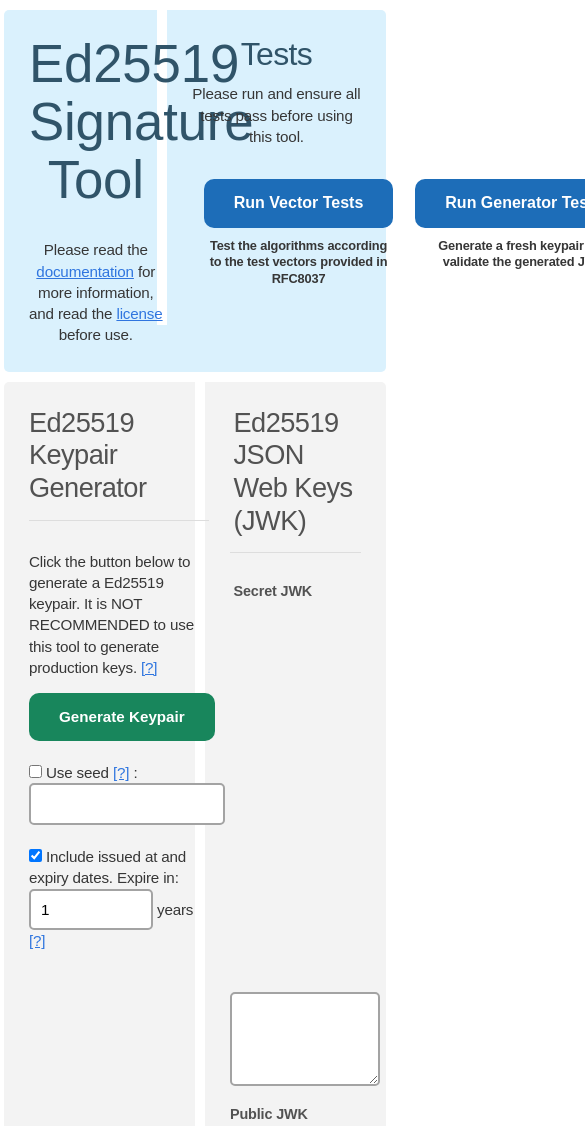
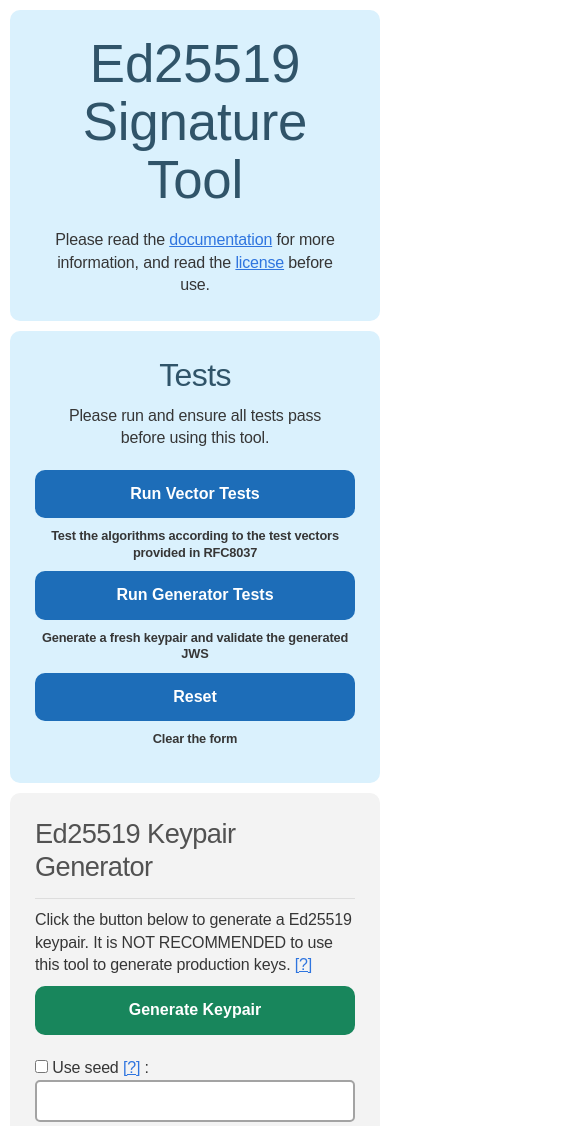
Before and after one commit to isaacchua/ed25519-signature-tool, a plain HTML site: page Ed25519.html in a window 390 px wide. Shown: the top 1126 px of the page, 585 px wide, since content can reach past the window. Drawn offline with Linux system fonts and the light colour scheme.

Commit message:
Reworked user interface to make it fully responsive.

```diff
--- a/Ed25519.html
+++ b/Ed25519.html
@@ -18,39 +18,34 @@
 	<![endif]-->
 
 	<form>
-		<div class="page-header">
-
-		<div class="section-title">
+		<div class="container container-header">
+			<div class="section section-title">
 				<h1>Ed25519<br>Signature Tool</h1>
 				<p>Please read the <a href="#documentation">documentation</a> for more information, and read the <a href="LICENSE">license</a> before use.</p>
-		</div> <!--/.section-title-->
+			</div> <!--/.section.section-title-->
 
-		<div class="section-tests">
+			<div class="section section-tests">
 				<h2>Tests</h2>
 				<p>Please run and ensure all tests pass before using this tool.</p>
-		<p>
+				<div class="container container-button-box">
+					<div class="button-box">
+						<input type="button" id="runVectorTests" value="Run Vector Tests" class="btn"></input>
+						<p>Test the algorithms according to the test vectors provided in RFC8037</p>
+					</div>
+					<div class="button-box">
+						<input type="button" id="runGeneratorTests" value="Run Generator Tests" class="btn"></input>
+						<p>Generate a fresh keypair and validate the generated JWS</p>
+					</div>
+					<div class="button-box">
+						<input type="reset" id="resetTests" class="btn"></input>
+						<p>Clear the form</p>
+					</div>
+				</div> <!--/.container.container-button-box-->
+			</div> <!--/.section.section-tests-->
+		</div> <!--/.container-->
 
-			<table>
-				<tr>
-					<td><input type="button" id="runVectorTests" value="Run Vector Tests"></input>
-					<label>Test the algorithms according to the test vectors provided in RFC8037</label></td>
-
-					<td><input type="button" id="runGeneratorTests" value="Run Generator Tests"></input>
-					<label>Generate a fresh keypair and validate the generated JWS</label></td>
-
-					<td><input type="reset"></input>
-					<label>Clear the form</label></td>
-				</tr>
-
-			</table>
-		</p>
-		</div> <!--/.section-tests-->
-		<div class="divider"></div>
-		</div> <!--/.page-header-->
-
-
-		<div class="row">
-		<div class="section-col-left">
+		<div class="container">
+			<div class="section section-content">
 				<h2>Ed25519 Keypair Generator</h2>
 				<p>Click the button below to generate a Ed25519 keypair. It is NOT RECOMMENDED to use this tool to generate production keys. <a href="#doc-production-keys">[?]</a></p>
 				<p>
@@ -61,9 +56,9 @@
 
 					<input type="checkbox" id="includeDates" checked></input> <label for="includeDates">Include issued at and expiry dates.</label> Expire in: <input type="number" id="expiryYears" value="1" step="0.01" min="0" class="textfield years"></input> years <a href="#doc-keypair-dates">[?]</a>
 				</p>
-		</div> <!--/.section-col-left-->
+			</div> <!--/.section.section-content-->
 
-		<div class="section-col-right">
+			<div class="section section-content">
 				<h2>Ed25519 JSON Web Keys (JWK)</h2>
 				<h3>Secret JWK</h3>
 				<p><textarea id="secretKey" rows="4" cols="50" class="textfield"></textarea></p>
@@ -73,28 +68,26 @@
 				<h3>JWK Thumbprint (SHA-256)</h3>
 				<p>This will only work with Ed25519 JWKs. <a href="#doc-jwk-thumbprint">[?]</a></p>
 				<p><input type="text" id="jwkThumbprint" size="50" readonly class="textfield"></input></p>
-		</div> <!--/.section-col-right-->
-		<div class="divider"></div>
-		</div> <!--/.row-->
+			</div> <!--/.section.section-content-->
+		</div> <!--/.container-->
 
-
-
-		<div class="row">
-		<div class="section-col-left">
+		<div class="container">
+			<div class="section section-content">
 				<h2>JSON Web Signature (JWS) with Ed25519</h2>
 
+				<div class="container container-content">
+					<div class="section section-content">
 						<h3>JWS Protected Header</h3>
 						<p>The header MUST conform to the requirements of <a href="https://tools.ietf.org/html/rfc7515#section-4">RFC 7515 section 4</a>. <a href="#doc-jws-protected-header">[?]</a></p>
 
-		<p><textarea id="jwsProtectedHeader" rows="4" class="textfield"></textarea></p>
+						<p><textarea id="jwsProtectedHeader" rows="4" class="textfield">{"alg":"EdDSA"}</textarea></p>
 
 						<h3>JWS Payload</h3>
 						<p><textarea id="jwsPayload" rows="4" class="textfield"></textarea></p>
 
-		<p><input type="button" id="generateInputAndSignature" value="Generate Signing Input and Signature" class="btn"></input></p>
-		</div> <!--/.section-col-left-->
-
-		<div class="section-col-right">
+						<p><input type="button" id="generateInputAndSignature" value="Generate JWS Details" class="btn"></input></p>
+					</div> <!--/.section.section-content-->
+					<div class="section section-content">
 						<h3>JWS Signing Input</h3>
 						<p><code>JWS Signing Input = ASCII(BASE64URL(UTF8(JWS Protected Header)) || '.' || BASE64URL(JWS Payload))</code> <a href="#doc-jws-compact-serial">[?]</a></p>
 
@@ -110,20 +103,20 @@
 
 						<p><textarea id="jwsCompactSerialized" rows="4" cols="50" class="textfield"></textarea></p>
 
-		<p>
-			<table>
-				<tr>
-					<td><input type="button" id="deconstructJws" value="Deconstruct JWS" class="btn"></input>  <label>This extracts the JWS Protected Header and Payload from the compact serialized JWS.</label></td>
-					<td><input type="button" id="validateJws" value="Validate Ed25519-signed JWS" class="btn"></input> <label>Please provide Ed25519 Public JWK above to validate.</label></td>
-				</tr>
-
-
-			</table>
-		</p>
-
-		</div> <!--/.section-col-right-->
-		<div class="divider"></div>
-		</div> <!--/.row-->
+						<div class="container container-button-box">
+							<div class="button-box">
+								<input type="button" id="deconstructJws" value="Deconstruct JWS" class="btn"></input>
+								<p>This extracts the JWS Protected Header and Payload from the compact serialized JWS.</p>
+							</div>
+							<div class="button-box">
+								<input type="button" id="validateJws" value="Validate Ed25519-signed JWS" class="btn"></input>
+								<p>Please provide Ed25519 Public JWK above to validate.</p>
+							</div>
+						</div> <!--/.container.container-button-box-->
+					</div> <!--/.section.section-content-->
+				</div> <!--/.container.container-content-->
+			</div> <!--/.section.section-content-->
+		</div> <!--/.container-->
 	</form>
 
 	<div class="doc">
@@ -134,7 +127,7 @@
 		<h3>Generate the JWK Thumbprint of an Ed25519 JWK</h3>
 		<p>This tool is able to generate the SHA-256 JWK Thumbprint of a Ed25519 JWK given the public JWK per <a href="https://tools.ietf.org/html/rfc7638">RFC 7638</a> and <a href="https://tools.ietf.org/html/rfc8037">RFC 8037</a>. Enter the JWK into the "Public JWK" text box and click the "Generate JWK Thumbprint" button.</p>
 		<h3>Generate an Ed25519-signed JWS</h3>
-	<p>This tool is able to generate an Ed25519-signed JSON Web Signature (JWS) per <a href="https://tools.ietf.org/html/rfc7515">RFC 7515</a> and <a href="https://tools.ietf.org/html/rfc8037">RFC 8037</a>. Enter the Secret JWK, JWS Protected Header, and JWS Payload, and then click the "Generate Signing Input and Signature" button. The JWS in Compact Serialization format will be computed.</p>
+		<p>This tool is able to generate an Ed25519-signed JSON Web Signature (JWS) per <a href="https://tools.ietf.org/html/rfc7515">RFC 7515</a> and <a href="https://tools.ietf.org/html/rfc8037">RFC 8037</a>. Enter the Secret JWK, JWS Protected Header, and JWS Payload, and then click the "Generate JWS Details" button. The JWS in Compact Serialization format will be computed.</p>
 		<h3>Deconstruct a JWS</h3>
 		<p>This tool is able to extract the JWS Protected Header and JWS Payload of a given JWS in Compact Serialization format per <a href="https://tools.ietf.org/html/rfc7515">RFC 7515</a>. Enter the JWS Compact Serialization data, and click the "Deconstruct JWS" button. The JWS Protected Header and JWS Payload will be shown on their fields respectively.</p>
 		<h3>Validate an Ed25519-signed JWS</h3>
@@ -168,7 +161,6 @@
 		<p>For further details on how the components of the JWS Compact Serialization are computed, please refer to <a href="https://tools.ietf.org/html/rfc7515#section-5.1">RFC 7515 section 5.1</a>.</p>
 	</div> <!--/.doc-->
 
-
 	<script src="js/vendor/jquery-3.3.1.min.js"></script>
 	<script src="js/vendor/sodium.js"></script>
 	<script src="js/main.js"></script>
--- a/css/main.css
+++ b/css/main.css
@@ -105,70 +105,60 @@ textarea {
 
 
 body {
-    width:98%;
-    margin-left:auto;
-    margin-right:auto;
+    width: calc(100% - 20px);
+    margin: 10px auto;
     font-family: Arial, Helvetica, sans-serif;
 }
 
-a{
+a {
     color: #2f75df;
 }
 
-.divider {
-    clear:both;
-    height:1px;
-    display:block;
-    width: 100%;
+.container {
+    display: flex;
+    flex-direction: row;
+    flex-wrap: wrap;
+    gap: 10px;
+    margin: 10px auto;
 }
 
-.clear {
-    clear: both;
-  }
-
-.page-header {
-    background: #daf1fd;
-    padding: 0;
-    margin-top:10px;
-    border-radius: 5px;
+.section {
+    border-radius: 10px;
+    padding: 25px;
     letter-spacing:-0.01em;
     color: #363636;
 }
 
-.section-title {
-    width: 35%;
-    float: left;
-    padding: 25px;
+.container-header .section {
+    background: #daf1fd;
     text-align: center;
 }
 
+.container-header .section p {
+    padding: 0;
+    margin: 0 20px;
+}
+
+.section-title {
+    flex: 1 1 30%;
+}
+
 .section-title h1 {
-    padding:0;
-    margin:0 0 30px 0;
+    padding: 0;
+    margin: 0 0 20px 0;
     font-size: 3.3em;
     font-weight: normal;
     line-height: 1.1em;
     color: #305469;
 }
 
-.section-title p{
-    padding: 0;
-    margin:0;
-    font-size: 0.95em;
-}
-
-
 .section-tests {
-    text-align: center;
-    padding: 25px;
-    margin: 0 0 0 40%;
-    border-left: 10px solid #fff;
-    letter-spacing:-0.01em;
+    flex: 2 2 60%;
 }
 
 .section-tests h2 {
-    padding:0;
-    margin:0 0 10px 0;
+    padding: 0;
+    margin: 0 0 10px 0;
     font-size: 2em;
     font-weight: normal;
     line-height: 1.2em;
@@ -176,79 +166,22 @@ a{
     letter-spacing:-0.02em;
 }
 
-.section-tests p{
-    padding: 0;
-    margin:0;
-    font-size: 0.95em;
+.section-content {
+    background: #f3f3f3;
+    flex: 1 1 45%;
 }
 
-.section-tests table{
-    margin-top:20px;
+.container-content {
+    column-gap: 50px;
 }
 
-.section-tests table tr td {
-    vertical-align: top;
-    padding: 10px;
-    text-align: center;
-    width: 33%;
+.container-content .section-content {
+    padding: 0;
 }
 
-.section-tests table tr td input {
-    display:block;
-    width: 100%;
-    margin:0 auto 0 auto;
-    padding:15px 30px 15px 30px ;
-    background: #1d6db8;
-    border:0;
-    border-radius: 10px;
-    font-weight:bold;
-    color:#fff;
-    cursor:pointer;
-}
-
-.section-tests table tr td input:hover {
-    background: #1d41b8;
-}
-
-.section-tests table tr td label {
-    font-size: 0.8em;
-    line-height: 1.3em;
-    margin:10px 0 0 0;
-    display:block;
-    font-weight:bold;
-}
-
-.row {
-    background: #f3f3f3;
-    margin-top:10px;
-    border-radius: 5px;
-    letter-spacing:-0.01em;
-    color: #363636;
-
-}
-
-.section-col-left {
-    width: 47%;
-    float: left;
-    padding: 25px;
-    text-align: left;
-}
-
-.section-col-right {
-    text-align: left;
-    padding: 25px;
-    margin: 0 0 0 50%;
-    border-left: 10px solid #fff;
-    letter-spacing:-0.01em;
-}
-
-.row p {
-    font-size:0.95em;
-}
-
-.section-col-left h2, .section-col-right h2 {
-    padding:0 0 15px 0;
-    margin: 0 0 30px 0;
+.section-content h2 {
+    padding: 0 0 15px 0;
+    margin: 0;
     font-size: 1.7em;
     font-weight: normal;
     line-height: 1.2em;
@@ -257,9 +190,13 @@ a{
     border-bottom:1px solid #ddd;
 }
 
-.section-col-left h3, .section-col-right h3 {
-    padding:0;
-    margin:0 0 10px 0;
+.section-content h2 + h3 {
+    margin-top: 10px;
+}
+
+.section-content h3 {
+    padding: 0;
+    margin: 20px 0 10px 0;
     font-size: 0.9em;
     font-weight: bold;
     line-height: 1.2em;
@@ -267,24 +204,21 @@ a{
     letter-spacing:-0.01em;
 }
 
-input.btn {
-    display:block;
-    padding:15px 30px 15px 30px ;
-    background: #18865c;
-    border:0;
-    border-radius: 10px;
-    font-weight:bold;
-    color:#fff;
-    cursor:pointer;
+.section-content h3:first-child {
+    margin-top: 0;
 }
 
-input.btn:hover {
-    background: #0a6442;
+.section-content h3 + p {
+    margin-top: 0;
+}
+
+.section-content p {
+    margin: 10px 0;
 }
 
 input.textfield, textarea.textfield {
     padding: 10px;
-    width:96%;
+    width: calc(100% - 24px);
     border-radius: 5px;
     border: 2px solid #a3a3a3;
     font-family: 'Courier New', Courier, monospace;
@@ -300,32 +234,24 @@ input.textfield.years {
     font-family: Arial, Helvetica, sans-serif;
 }
 
-
-.section-col-right table{
-    margin-top:20px;
+.container-button-box {
+    margin-top: 20px;
 }
 
-.section-col-right table tr td {
-    vertical-align: top;
-    padding: 10px;
-    text-align: center;
-    width: 45%;
+.section-tests .container-button-box {
+    justify-content: center;
 }
 
-.section-col-right table tr td input {
-    display:block;
-    width: 100%;
-    margin:0 auto 0 auto;
-    padding:15px 30px 15px 30px ;
-    background: #18865c;
-    border:0;
-    border-radius: 10px;
-    font-weight:bold;
-    color:#fff;
-    cursor:pointer;
+.container-button-box .button-box {
+    text-align: center;
+    flex: 1 1 30%;
 }
 
-.section-col-right table tr td label {
+.container-button-box .button-box input.btn {
+    width: 100%;
+}
+
+.container-button-box .button-box p {
     font-size: 0.8em;
     line-height: 1.3em;
     margin:10px 0 0 0;
@@ -333,7 +259,32 @@ input.textfield.years {
     font-weight:bold;
 }
 
+input.btn {
+    display:block;
+    padding:15px 30px 15px 30px ;
+    border:0;
+    border-radius: 10px;
+    font-weight:bold;
+    color:#fff;
+    cursor:pointer;
+    width: 100%;
+}
 
+.section-tests input.btn {
+    background: #1d6db8;
+}
+
+.section-tests input.btn:hover {
+    background: #1d41b8;
+}
+
+.section-content input.btn {
+    background: #18865c;
+}
+
+.section-content input.btn:hover {
+    background: #0a6442;
+}
 
 .doc {
     margin:20px 0 20px 0;
@@ -343,7 +294,6 @@ input.textfield.years {
     border: 1px solid #a8a8a8;
     padding:30px;
 }
-
 
 .doc h1 {
     font-size: 2.2em;
```
Lines whose indentation alone changed are shown as unchanged.
